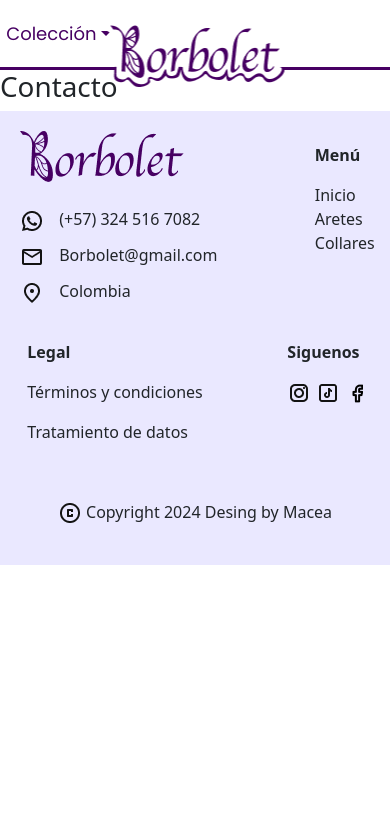
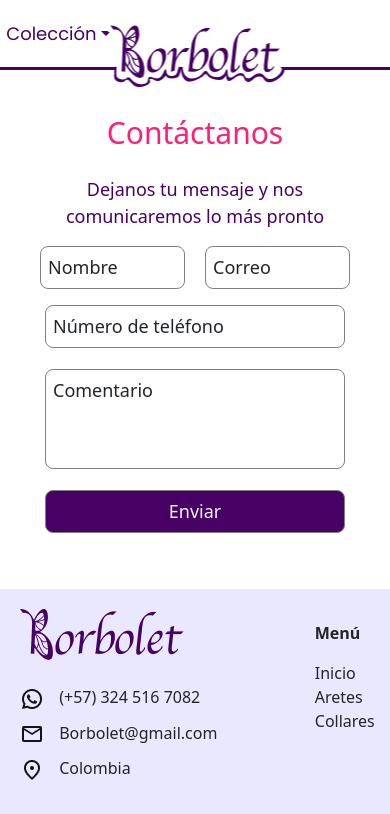
Before and after one commit to mariafmaceab/proyecto-final, a website: page pages/contacto.html in a window 390 px wide. Shown: the top 814 px of the page. Drawn offline with nearby package versions, Linux system fonts and the light colour scheme; files whose address does not match are found by name.

Commit message:
Se crea la página de contacto

```diff
--- a/pages/contacto.html
+++ b/pages/contacto.html
@@ -39,7 +39,23 @@
     </header>
 
     <main>
-        <h1>Contacto</h1>
+        <section class="sectionContacto">
+            <article class="articleContacto">
+                <p class="tituloContacto">Contáctanos</p>
+                <p class="parrafoContacto">Dejanos tu mensaje y nos comunicaremos lo más pronto</p>
+            </article>
+            <article class="datos">
+                <div class="primerosDatos">
+                    <p class="datoContacto dato1">Nombre</p>
+                    <p class="datoContacto dato2">Correo</p>
+                </div>
+                <div class="segundosDatos">
+                    <p class="datoContacto dato3">Número de teléfono</p>
+                    <p class="datoContacto dato4">Comentario</p>
+                    <p class="datoContacto dato5">Enviar</p>
+            </div>
+            </article>
+        </section>
     </main>
 
     <footer>
--- /dev/null
+++ b/scss/layout/_paginaContacto.scss
@@ -0,0 +1,45 @@
+.sectionContacto{
+    padding: 40px;
+    .articleContacto{
+        @include flex(column, center, center, 5px);
+        .tituloContacto{
+            color: map-get($color, secundario);
+            font-size: map-get($medidas, titulo);
+        }
+        .parrafoContacto{
+            color: map-get($color, primario);
+            font-size: map-get($medidas, subtitulo);
+            text-align: center;
+        }
+    }
+    .datos{
+        .datoContacto{
+            border: 1px solid gray;
+            border-radius: 8px;
+            padding: 7px;
+            font-size: map-get($medidas, parrafo);
+            width: 800px;
+            justify-content: center;
+        }
+        .primerosDatos{
+            @include flex(row, center, center, 20px);
+        }
+        .dato1{
+            width: 390px;
+        }
+        .dato2{
+            width: 390px;
+        }
+        .dato4{
+            height: 100px;
+        }
+        .dato5{
+            text-align: center;
+            background-color: map-get($color, primario);
+            color: aliceblue;
+        }
+        .segundosDatos{
+            @include flex(column, center, center, 5px);
+        }
+    }
+}
--- a/scss/layout/media/_media1180.scss
+++ b/scss/layout/media/_media1180.scss
@@ -25,8 +25,8 @@
     .sectionColeccion{
         .productos{
         @include flex(row, center, center, 1.5625rem);
+        }
     }
-}
 }
 @media (max-width: 950px){
     .navBar{
@@ -76,6 +76,19 @@
             grid-column: 1/4;
             align-self:baseline;
           }
+    }
+    .sectionContacto{
+        .datos{
+            .datoContacto{
+                width: 600px;
+            }
+            .dato1{
+                width: 290px;
+            }
+            .dato2{
+                width: 290px;
+            }
+        }
     }
 }
 
@@ -298,4 +311,25 @@
             }
         }
     }
+    .sectionContacto{
+        .articleContacto{
+            .tituloContacto{
+                font-size: map-get($medidas, subtitulo);
+            }
+            .parrafoContacto{
+                font-size: map-get($medidas, parrafo);
+            }
+        }
+        .datos{
+            .datoContacto{
+                width: 400px;
+            }
+            .dato1{
+                width: 190px;
+            }
+            .dato2{
+                width: 190px;
+            }
+        }
+    }
 }
--- a/scss/layout/media/_mediamovil.scss
+++ b/scss/layout/media/_mediamovil.scss
@@ -152,6 +152,27 @@
         }
 
     }
+    .sectionContacto{
+        .articleContacto{
+            .tituloContacto{
+                font-size: map-get($medidas, subtitulo);
+            }
+            .parrafoContacto{
+                font-size: map-get($medidas, parrafo);
+            }
+        }
+        .datos{
+            .datoContacto{
+                width: 300px;
+            }
+            .dato1{
+                width: 150px;
+            }
+            .dato2{
+                width: 150px;
+            }
+        }
+    }
 }
 
 @media (max-width:400px){
--- a/scss/style.scss
+++ b/scss/style.scss
@@ -20,6 +20,7 @@
 @import "./layout/sectionTestimonios";
 @import "./layout/sectionCompra";
 @import "./layout/footer";
+@import "./layout/paginaContacto";
 
 /*Carpeta components
 @import "./components/bootstrap";*/
```
Also changed, not shown: css/style.css, 1 other file.
